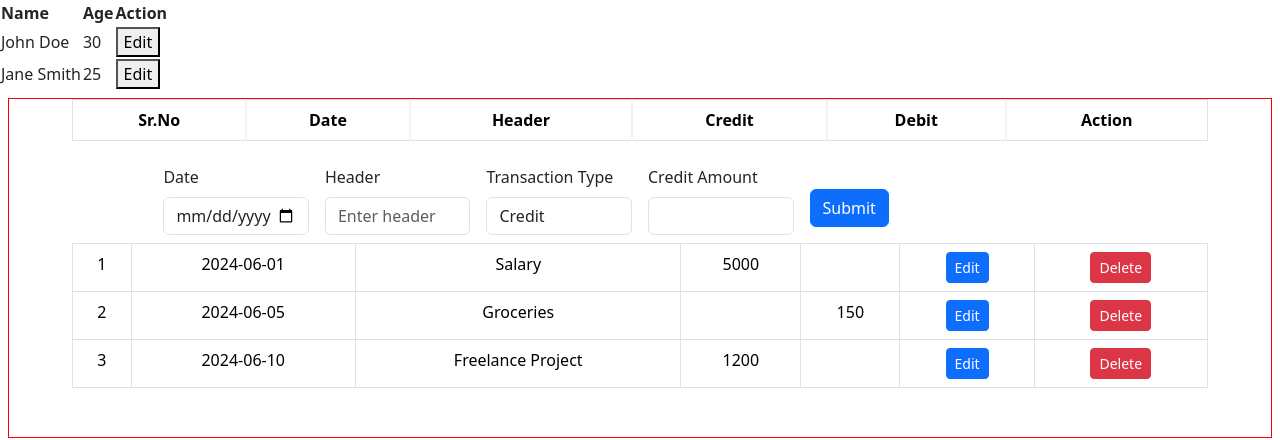
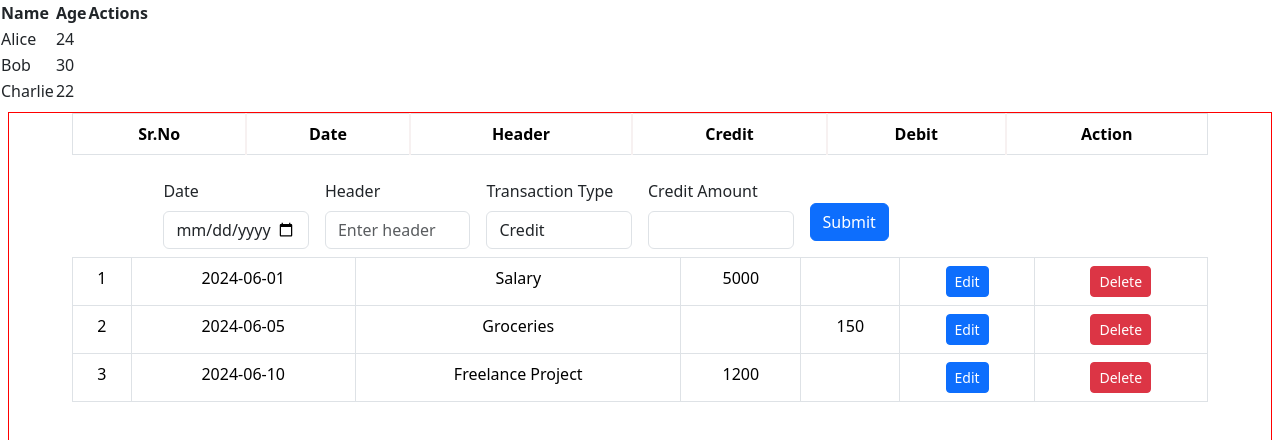
Before and after one commit to chetanjanrao/StatementManagement, a React (Vite) app in the folder vite-project/: page / in a window 1280 px wide. Shown: the top 440 px of the page. Built offline with nearby package versions, Linux system fonts and the light colour scheme.

Commit message:
edit ui added

```diff
--- a/vite-project/src/Models/Transaction.ts
+++ b/vite-project/src/Models/Transaction.ts
@@ -1,5 +1,5 @@
 export interface Transaction{
-    id? : number,
+    id : number,
     header : string,
     transactionDate : string,
     transactionType : string,
--- a/vite-project/src/UI/Header.tsx
+++ b/vite-project/src/UI/Header.tsx
@@ -12,50 +12,155 @@
 // //     )
 // // }
 
-import React, { useState } from 'react';
+//import React, { useState } from 'react';
 
-interface Person {
+// // interface Person {
+// //   id: number;
+// //   name: string;
+// //   age: number;
+// // }
+
+// // const EditableTable: React.FC = () => {
+// //   // Define the table data
+// //   const [data, setData] = useState<Person[]>([
+// //     { id: 1, name: 'John Doe', age: 30 },
+// //     { id: 2, name: 'Jane Smith', age: 25 },
+// //   ]);
+
+// //   // To track the row being edited
+// //   const [editingRow, setEditingRow] = useState<number | null>(null);
+// //   const [editedData, setEditedData] = useState<Person | null>(null);
+
+// //   // Handle edit button click
+// //   const handleEdit = (rowId: number) => {
+// //     setEditingRow(rowId);
+// //     const currentRow = data.find((item) => item.id === rowId);
+// //     if (currentRow) {
+// //       setEditedData({ ...currentRow });
+// //     }
+// //   };
+
+// //   // Handle saving the edited data
+// //   const handleSave = () => {
+// //     if (editedData && editingRow !== null) {
+// //       const updatedData = data.map((item) =>
+// //         item.id === editingRow ? { ...editedData } : item
+// //       );
+// //       setData(updatedData);
+// //       setEditingRow(null);
+// //       setEditedData(null);
+// //     }
+// //   };
+
+// //   // Handle input changes
+// //   const handleInputChange = (e: React.ChangeEvent<HTMLInputElement>, field: keyof Person) => {
+// //     if (editedData) {
+// //       setEditedData({ ...editedData, [field]: e.target.value });
+// //     }
+// //   };
+
+// //   return (
+// //     <div>
+// //       <table>
+// //         <thead>
+// //           <tr>
+// //             <th>Name</th>
+// //             <th>Age</th>
+// //             <th>Action</th>
+// //           </tr>
+// //         </thead>
+// //         <tbody>
+// //           {data.map((person) => (
+// //             <tr key={person.id}>
+// //               <td>
+// //                 {editingRow === person.id ? (
+// //                   <input
+// //                     type="text"
+// //                     value={editedData?.name || ''}
+// //                     onChange={(e) => handleInputChange(e, 'name')}
+// //                   />
+// //                 ) : (
+// //                   person.name
+// //                 )}
+// //               </td>
+// //               <td>
+// //                 {editingRow === person.id ? (
+// //                   <input
+// //                     type="number"
+// //                     value={editedData?.age || ''}
+// //                     onChange={(e) => handleInputChange(e, 'age')}
+// //                   />
+// //                 ) : (
+// //                   person.age
+// //                 )}
+// //               </td>
+// //               <td>
+// //                 {editingRow === person.id ? (
+// //                   <button onClick={handleSave}>Save</button>
+// //                 ) : (
+// //                   <button onClick={() => handleEdit(person.id)}>Edit</button>
+// //                 )}
+// //               </td>
+// //             </tr>
+// //           ))}
+// //         </tbody>
+// //       </table>
+// //     </div>
+// //   );
+// // };
+
+// // export default EditableTable;
+
+import React, { useState } from "react";
+
+type RowData = {
   id: number;
   name: string;
   age: number;
-}
+};
 
-const EditableTable: React.FC = () => {
-  // Define the table data
-  const [data, setData] = useState<Person[]>([
-    { id: 1, name: 'John Doe', age: 30 },
-    { id: 2, name: 'Jane Smith', age: 25 },
+const EditableRows: React.FC = () => {
+  const [rows, setRows] = useState<RowData[]>([
+    { id: 1, name: "Alice", age: 24 },
+    { id: 2, name: "Bob", age: 30 },
+    { id: 3, name: "Charlie", age: 22 },
   ]);
+  const [selectedRowId, setSelectedRowId] = useState<number | null>(null);
+  const [editingRow, setEditingRow] = useState<RowData | null>(null);
 
-  // To track the row being edited
-  const [editingRow, setEditingRow] = useState<number | null>(null);
-  const [editedData, setEditedData] = useState<Person | null>(null);
-
-  // Handle edit button click
-  const handleEdit = (rowId: number) => {
-    setEditingRow(rowId);
-    const currentRow = data.find((item) => item.id === rowId);
-    if (currentRow) {
-      setEditedData({ ...currentRow });
+  // Function to handle click on row
+  const handleRowClick = (id: number) => {
+    if (selectedRowId === id) {
+      // Toggle editing state off if the same row is clicked
+      setSelectedRowId(null);
+      setEditingRow(null);
+    } else {
+      setSelectedRowId(id);
+      const row = rows.find((r) => r.id === id) || null;
+      setEditingRow(row);
     }
   };
 
-  // Handle saving the edited data
-  const handleSave = () => {
-    if (editedData && editingRow !== null) {
-      const updatedData = data.map((item) =>
-        item.id === editingRow ? { ...editedData } : item
-      );
-      setData(updatedData);
-      setEditingRow(null);
-      setEditedData(null);
+  // Function to handle changes to row data
+  const handleInputChange = (e: React.ChangeEvent<HTMLInputElement>, field: keyof RowData) => {
+    if (editingRow) {
+      setEditingRow({
+        ...editingRow,
+        [field]: e.target.value,
+      });
     }
   };
 
-  // Handle input changes
-  const handleInputChange = (e: React.ChangeEvent<HTMLInputElement>, field: keyof Person) => {
-    if (editedData) {
-      setEditedData({ ...editedData, [field]: e.target.value });
+  // Function to save changes
+  const handleSave = () => {
+    if (editingRow) {
+      setRows((prevRows) =>
+        prevRows.map((row) =>
+          row.id === editingRow.id ? { ...row, ...editingRow } : row
+        )
+      );
+      setEditingRow(null);
+      setSelectedRowId(null);
     }
   };
 
@@ -66,40 +171,39 @@ const EditableTable: React.FC = () => {
           <tr>
             <th>Name</th>
             <th>Age</th>
-            <th>Action</th>
+            <th>Actions</th>
           </tr>
         </thead>
         <tbody>
-          {data.map((person) => (
-            <tr key={person.id}>
+          {rows.map((row) => (
+            <tr key={row.id} onClick={() => handleRowClick(row.id)}>
               <td>
-                {editingRow === person.id ? (
-                  <input
-                    type="text"
-                    value={editedData?.name || ''}
-                    onChange={(e) => handleInputChange(e, 'name')}
-                  />
-                ) : (
-                  person.name
-                )}
+                {selectedRowId === row.id && editingRow ? (
+                <input
+                  type="text"
+                  value={editingRow.name}
+                  onChange={(e) => handleInputChange(e, "name")}
+                />
+              ) :
+               (
+                row.name
+              )}
               </td>
+
+
+              <td>{selectedRowId === row.id && editingRow ? (
+                <input
+                  type="number"
+                  value={editingRow.age}
+                  onChange={(e) => handleInputChange(e, "age")}
+                />
+              ) : (
+                row.age
+              )}</td>
               <td>
-                {editingRow === person.id ? (
-                  <input
-                    type="number"
-                    value={editedData?.age || ''}
-                    onChange={(e) => handleInputChange(e, 'age')}
-                  />
-                ) : (
-                  person.age
-                )}
-              </td>
-              <td>
-                {editingRow === person.id ? (
+                {selectedRowId === row.id && editingRow ? (
                   <button onClick={handleSave}>Save</button>
-                ) : (
-                  <button onClick={() => handleEdit(person.id)}>Edit</button>
-                )}
+                ) : null}
               </td>
             </tr>
           ))}
@@ -109,4 +213,4 @@ const EditableTable: React.FC = () => {
   );
 };
 
-export default EditableTable;
+export default EditableRows;
--- a/vite-project/src/UI/Statement.tsx
+++ b/vite-project/src/UI/Statement.tsx
@@ -58,7 +58,7 @@ export default function Statement() {
         <div className='statementContainer'>
                 <TransactionHeader />
                 <TransactionForm handleAddNewRow={addTransaction}/>
-                <TransactionRows transactions={transactions} handleDeleteRow={(id) => handleDeleteRow(Number(id))} />
+                <TransactionRows transactions={transactions} handleDeleteRow={(id) => handleDeleteRow(Number(id))} setTransactions={setTransactions} />
                 <hr/>
         </div>
     )
--- a/vite-project/src/UI/TransactionForm.tsx
+++ b/vite-project/src/UI/TransactionForm.tsx
@@ -4,6 +4,7 @@ import { Transaction } from "../Models/Transaction";
 export default function TransactionForm({handleAddNewRow}: {handleAddNewRow: (newTransaction: Transaction) => void}) {
   // Define initial form state
   const [formData, setFormData] = useState<Transaction>({
+    id: Date.now(), // Unique ID for the transaction
     transactionDate: "",
     header: "",
     transactionType: "credit",
@@ -29,6 +30,7 @@ export default function TransactionForm({handleAddNewRow}: {handleAddNewRow: (ne
 
     // Optionally, reset the form
     setFormData({
+      id: Date.now(), // Generate a new unique ID for the next transaction
       transactionDate: "",
       header: "",
       transactionType: "credit",
--- a/vite-project/src/UI/TransactionRows.tsx
+++ b/vite-project/src/UI/TransactionRows.tsx
@@ -3,36 +3,121 @@ import 'bootstrap/dist/css/bootstrap.min.css';
 import { Transaction } from '../Models/Transaction';
 
 
-export default function TransactionRows({ transactions, handleDeleteRow }: { transactions: any, handleDeleteRow: (event: React.MouseEvent<HTMLButtonElement>) => void }) {
-    const [isEditting, setIsEditting] = useState<boolean>(false);
+export default function TransactionRows({ transactions, handleDeleteRow, setTransactions }: { transactions: any, handleDeleteRow: (event: React.MouseEvent<HTMLButtonElement>) => void, setTransactions: React.Dispatch<React.SetStateAction<Transaction[]>> }) {
+    const [selectedRowId, setSelectedRowId] = useState<number | null>(null);
+    const [editingRow, setIsEditingRow] = useState<Transaction | null>(null)
 
 
-    function handleEditTransactionRow(id: Number) {
-        console.log(id)
-        setIsEditting(!isEditting)
+    function handleEditTransactionRow(RowId: number) {
+        console.log(RowId)
+        if (selectedRowId === RowId) {
+            setSelectedRowId(null);
+            setIsEditingRow(null);
+        } else {
+            setSelectedRowId(RowId);
+            const row = transactions.find((r: any) => r.id === RowId) || null;
+            setIsEditingRow(row);
+        }
+
     }
 
-    function handleSaveChanges(id : Number)
-    {
-         console.log("save",id)
+
+    // Function to handle changes to row data
+    const handleInputChange = (e: React.ChangeEvent<HTMLInputElement>, field: keyof Transaction) => {
+        if (editingRow) {
+            setIsEditingRow({ ...editingRow, [field]: e.target.value });
+
+        }
     }
-    function handleCancleChaneges(id:Number)
-    {
-        console.log("cancle",id)
+
+    function handleSaveChanges(id: number) {
+
+        if (editingRow) {
+            setTransactions((prevRows) =>
+                prevRows.map((row: any) =>
+                    row.id === editingRow?.id ? { ...row, ...editingRow } : row
+                )
+            );
+            setIsEditingRow(null);
+            setSelectedRowId(null);
+        }
+
+    }
+    function handleCancleChaneges(id: Number) {
+        console.log("cancle", id)
+        setIsEditingRow(null);
+    setSelectedRowId(null);
     }
     return (
         <div className="table-responsive" style={{ width: "90%", margin: "0 auto" }}>
             <table className="table table-bordered table-hover text-center">
                 <tbody>
-                    {!isEditting ? transactions.map((transaction: any, index: number) => (
+                    {transactions.map((transaction: any, index: number) => (
                         <tr key={transaction.id}>
                             <td>{index + 1}</td>
-                            <td>{transaction.transactionDate}</td>
-                            <td>{transaction.header}</td>
-                            <td>{transaction.transactionType === "credit" ? transaction.amount : ""}</td>
-                            <td>{transaction.transactionType === "debit" ? transaction.amount : ""}</td>
                             <td>
-                                <button className="btn btn-sm btn-primary" onClick={() => handleEditTransactionRow(transaction.id)}>Edit</button>
+                                {selectedRowId === transaction.id && editingRow ?
+                                    <input
+                                        type="date"
+                                        className="form-control"
+                                        id="inputDate"
+                                        name="transactionDate"
+                                        value={transaction.transactionDate}
+                                        onChange={(e) => handleInputChange(e, "transactionDate")}
+                                    />
+                                    : (transaction.transactionDate)
+                                }
+
+
+
+
+                            </td>
+                            <td>{selectedRowId === transaction.id && editingRow ?
+
+                                <input type="text"
+                                    name="header"
+                                    value={transaction.header}
+                                    onChange={(e) => handleInputChange(e, "header")}
+                                />
+                                : (transaction.header)
+                            }
+                            </td>
+
+
+                            <td>
+                                {transaction.transactionType === "credit" ? (
+                                    selectedRowId === transaction.id && editingRow ? (
+                                        <input
+                                            type="number"
+                                            name="inputCredit"
+                                            value={transaction.amount}
+                                            onChange={(e) => handleInputChange(e, "amount")}
+                                        />
+                                    ) : (
+                                        transaction.amount
+                                    )
+                                ) : (
+                                    ""
+                                )}
+                            </td>
+                            <td>
+                                {transaction.transactionType === "debit" ? (
+                                    selectedRowId === transaction.id && editingRow ? (
+                                        <input
+                                            type="number"
+                                            name="inputCredit"
+                                            value={transaction.amount}
+                                            onChange={(e) => handleInputChange(e, "amount")}
+                                        />
+                                    ) : (
+                                        transaction.amount
+                                    )
+                                ) : (
+                                    ""
+                                )}
+                            </td>
+                            <td>
+                                {(selectedRowId ===transaction.id && editingRow) ?<button className="btn btn-sm btn-primary" onClick={() => handleCancleChaneges(transaction.id)}>cancle</button> :<button className="btn btn-sm btn-primary" onClick={() => handleEditTransactionRow(transaction.id)}>Edit</button> }
                             </td>
                             <td>
                                 <button
@@ -43,25 +128,7 @@ export default function TransactionRows({ transactions, handleDeleteRow }: { tra
                                 </button>
                             </td>
                         </tr>
-                    )) : transactions.map((transaction: any, index: number) => (
-                        <tr key={transaction.id}>
-                            <td>{index + 1}</td>
-                            <td><input type="date" value={transaction.transactionDate}/></td>
-                            <td><input type="text" value={transaction.header}/></td>
-                            <td><input type="text" value={transaction.transactionType === "credit" ? transaction.amount : ""}/></td>
-                            <td><input type="text" value={transaction.transactionType === "debit" ? transaction.amount : ""}/></td>
-                            <td>
-                                <button className="btn btn-sm btn-primary" onClick={() => handleSaveChanges(transaction.id)}>save</button>
-                            </td>
-                            <td>
-                                <button
-                                    className="btn btn-sm btn-danger"
-                                    onDoubleClick={() => handleCancleChaneges(transaction.id)}
-                                >
-                                    cancle
-                                </button>
-                            </td>
-                        </tr>))}
+                    ))}
                 </tbody>
             </table>
         </div>
```
